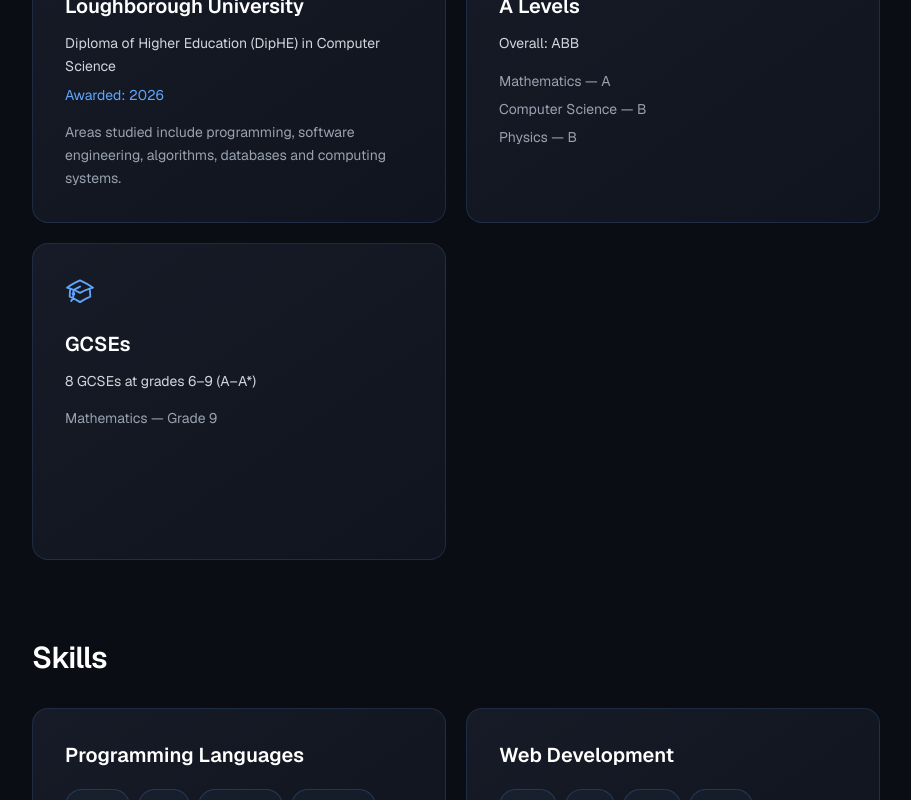
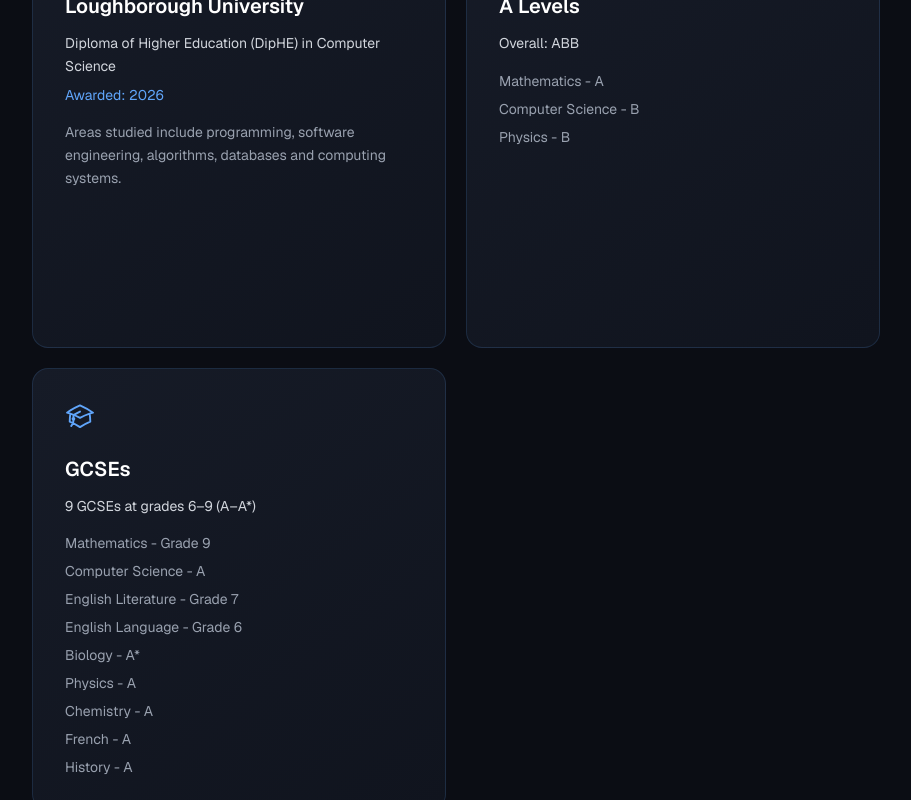
Before and after one commit to anrajplahe/anraj-website, a Next.js app: page /experience in a window 1280 px wide. Shown: the part 1660-2460 px from the top of the page, without its empty margins (184-1095 px from the left). Built offline with nearby package versions, Linux system fonts and the light colour scheme.

Commit message:
added more gcses

```diff
--- a/src/data/experienceProfile.ts
+++ b/src/data/experienceProfile.ts
@@ -9,12 +9,22 @@ export const education = [
   {
     institution: "A Levels",
     qualification: "Overall: ABB",
-    results: ["Mathematics — A", "Computer Science — B", "Physics — B"],
+    results: ["Mathematics - A", "Computer Science - B", "Physics - B"],
   },
   {
     institution: "GCSEs",
-    qualification: "8 GCSEs at grades 6–9 (A–A*)",
-    results: ["Mathematics — Grade 9"],
+    qualification: "9 GCSEs at grades 6–9 (A–A*)",
+    results: [
+      "Mathematics - Grade 9",
+      "Computer Science - A",
+      "English Literature - Grade 7",
+      "English Language - Grade 6",
+      "Biology - A*",
+      "Physics - A",
+      "Chemistry - A",
+      "French - A",
+      "History - A",
+    ],
   },
 ];
 
```
